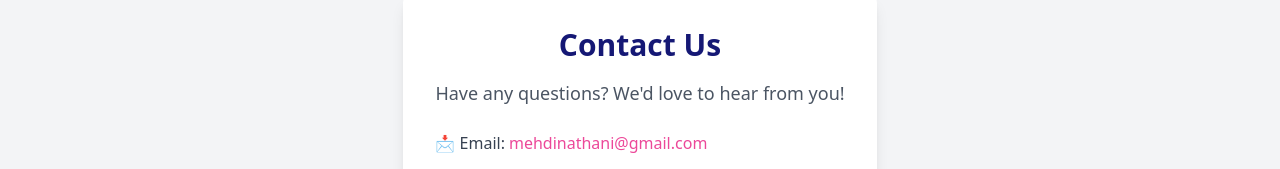
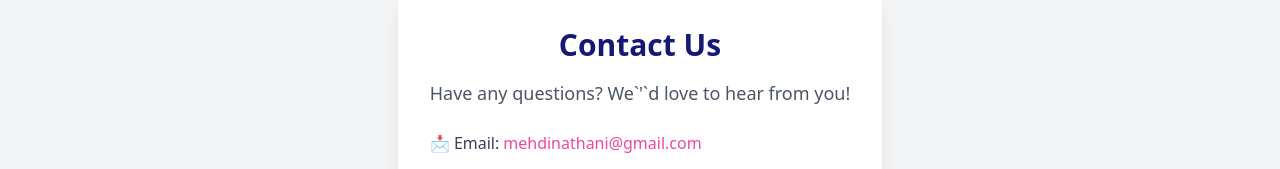
Before and after one commit to mehdinathani/MarketPlace-Technical-Foundation-GadgetWala, a Next.js app in the folder UIUXHackhathonThree00461734/: page /contact in a window 1280 px wide. Shown: the part 361-530 px from the top of the page. Built offline with nearby package versions, Linux system fonts and the light colour scheme.

Commit message:
update bug fix

```diff
--- a/UIUXHackhathonThree00461734/src/app/contact/page.tsx
+++ b/UIUXHackhathonThree00461734/src/app/contact/page.tsx
@@ -4,7 +4,7 @@ export default function Contact() {
             <div className="bg-white shadow-lg rounded-lg p-8 max-w-lg text-center">
                 <h1 className="text-3xl font-bold text-[#151875] mb-4">Contact Us</h1>
                 <p className="text-gray-600 text-lg mb-6">
-                    Have any questions? We'd love to hear from you!
+                    Have any questions? We`&apos;`d love to hear from you!
                 </p>
 
                 <div className="text-left space-y-4">
--- a/UIUXHackhathonThree00461734/src/app/productDetail/[slug]/page.tsx
+++ b/UIUXHackhathonThree00461734/src/app/productDetail/[slug]/page.tsx
@@ -2,8 +2,6 @@
 
 import { client } from "@/sanity/lib/client"
 import Image from "next/image";
-import listViewIcon from "@/app/assets/list_view_icon.png";
-import tileViewIcon from "@/app/assets/tile_view_icon.png";
 import heartIcon from "@/app/assets/heart_icon.png";
 import fbIcon from "@/app/assets/fb_icon.png";
 import instaIcon from "@/app/assets/insta_icon.png";
```
